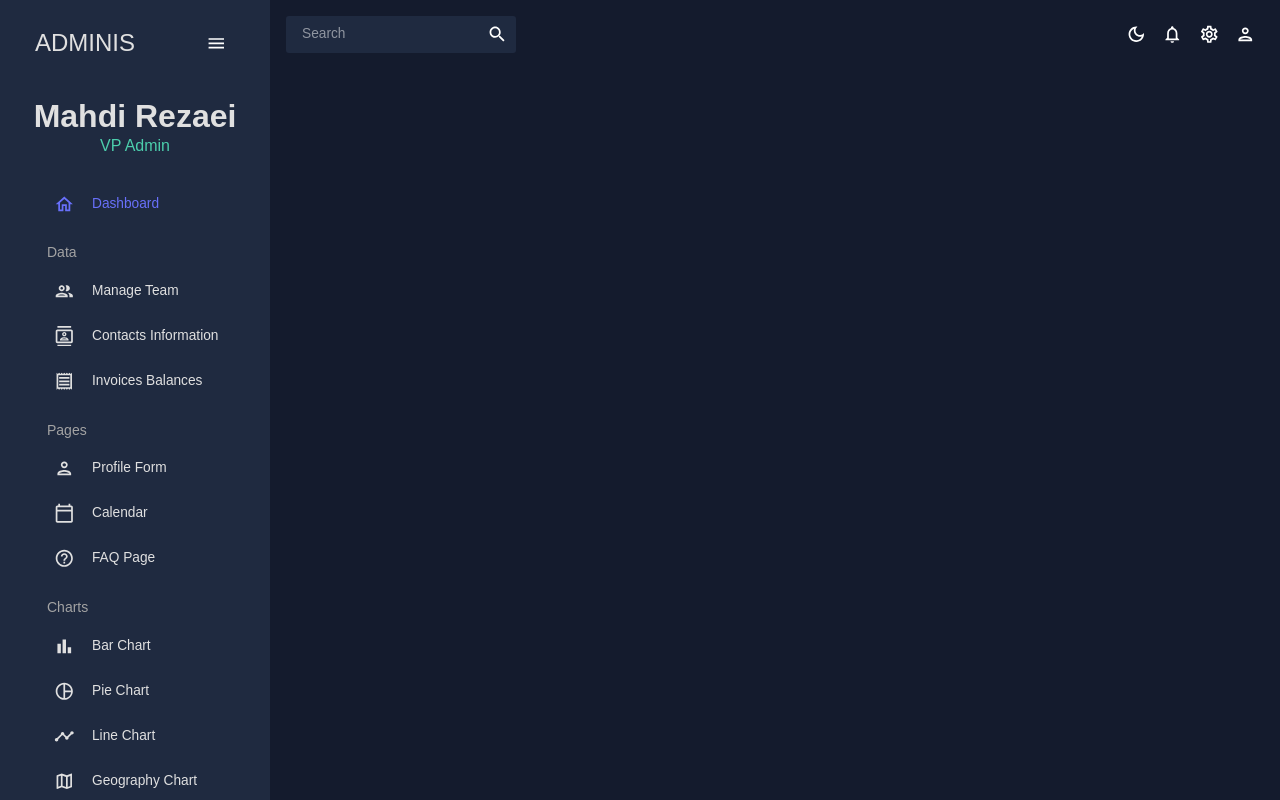
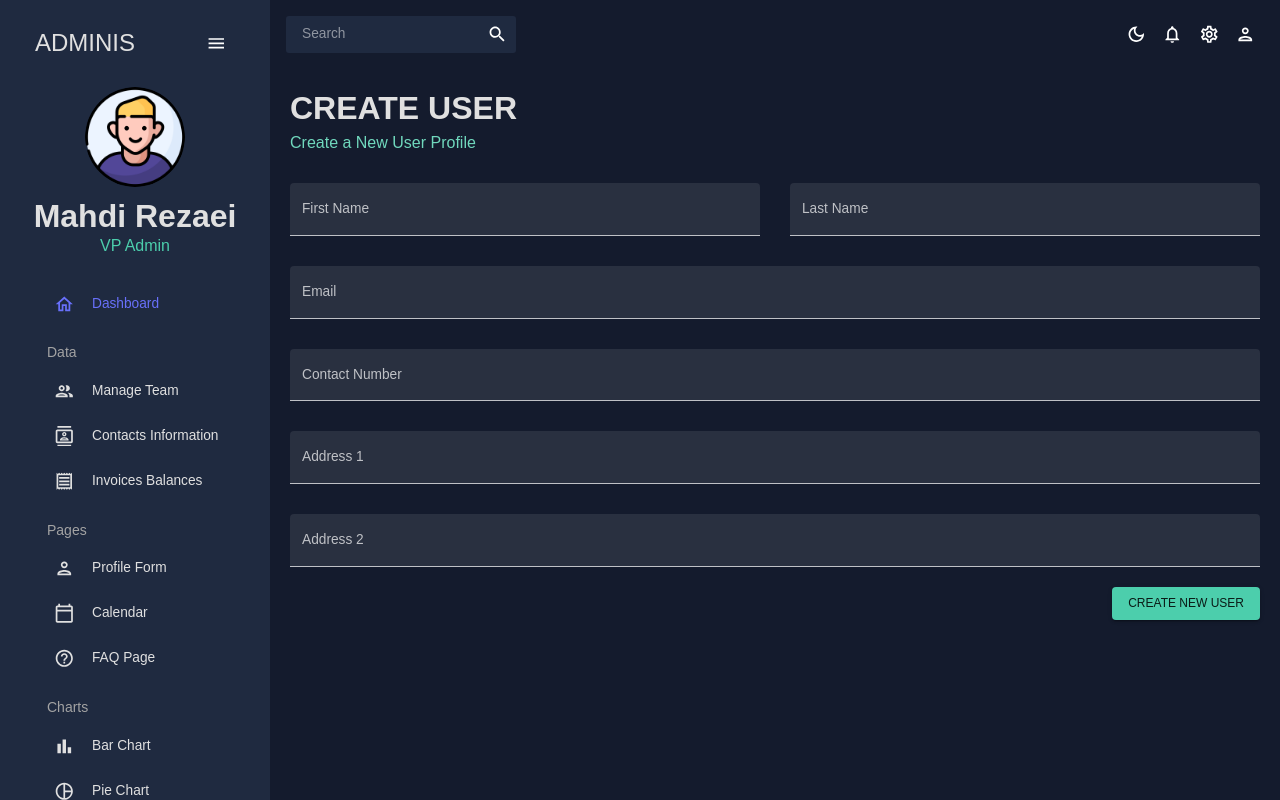
Before and after one commit to mahdirez/admin-dashboard, a React (Create React App) app: page /form in a window 1280 px wide. Built offline with nearby package versions, Linux system fonts and the light colour scheme.

Commit message:
improved sidebar

```diff
--- a/src/App.js
+++ b/src/App.js
@@ -8,6 +8,7 @@
 import { useState } from "react";
 import Contacts from "./scenes/contacts";
 import Invoices from "./scenes/invoices";
+import Form from "./scenes/form";
 function App() {
   const [theme, colorMode] = useMode();
   const [isSidebar, setIsSidebar] = useState(true);
@@ -24,6 +25,7 @@
               <Route path="/team" element={<Team />} />
               <Route path="/contacts" element={<Contacts />} />
               <Route path="/invoices" element={<Invoices />} />
+              <Route path="/form" element={<Form />} />
             </Routes>
           </main>
         </div>
--- /dev/null
+++ b/src/scenes/form/index.jsx
@@ -0,0 +1,154 @@
+import { Box, Button, TextField } from "@mui/material";
+import { Formik } from "formik";
+import * as yup from "yup";
+import useMediaQuery from "@mui/material/useMediaQuery";
+import Header from "../../components/Header";
+
+const Form = () => {
+  const isNonMobile = useMediaQuery("(min-width:600px)");
+
+  const handleFormSubmit = values => {
+    console.log(values);
+  };
+
+  return (
+    <Box m="20px">
+      <Header title="CREATE USER" subtitle="Create a New User Profile" />
+
+      <Formik
+        onSubmit={handleFormSubmit}
+        initialValues={initialValues}
+        validationSchema={checkoutSchema}
+      >
+        {({
+          values,
+          errors,
+          touched,
+          handleBlur,
+          handleChange,
+          handleSubmit,
+        }) => (
+          <form onSubmit={handleSubmit}>
+            <Box
+              display="grid"
+              gap="30px"
+              gridTemplateColumns="repeat(4, minmax(0, 1fr))"
+              sx={{
+                "& > div": { gridColumn: isNonMobile ? undefined : "span 4" },
+              }}
+            >
+              <TextField
+                fullWidth
+                variant="filled"
+                type="text"
+                label="First Name"
+                onBlur={handleBlur}
+                onChange={handleChange}
+                value={values.firstName}
+                name="firstName"
+                error={!!touched.firstName && !!errors.firstName}
+                helperText={touched.firstName && errors.firstName}
+                sx={{ gridColumn: "span 2" }}
+              />
+              <TextField
+                fullWidth
+                variant="filled"
+                type="text"
+                label="Last Name"
+                onBlur={handleBlur}
+                onChange={handleChange}
+                value={values.lastName}
+                name="lastName"
+                error={!!touched.lastName && !!errors.lastName}
+                helperText={touched.lastName && errors.lastName}
+                sx={{ gridColumn: "span 2" }}
+              />
+              <TextField
+                fullWidth
+                variant="filled"
+                type="text"
+                label="Email"
+                onBlur={handleBlur}
+                onChange={handleChange}
+                value={values.email}
+                name="email"
+                error={!!touched.email && !!errors.email}
+                helperText={touched.email && errors.email}
+                sx={{ gridColumn: "span 4" }}
+              />
+              <TextField
+                fullWidth
+                variant="filled"
+                type="text"
+                label="Contact Number"
+                onBlur={handleBlur}
+                onChange={handleChange}
+                value={values.contact}
+                name="contact"
+                error={!!touched.contact && !!errors.contact}
+                helperText={touched.contact && errors.contact}
+                sx={{ gridColumn: "span 4" }}
+              />
+              <TextField
+                fullWidth
+                variant="filled"
+                type="text"
+                label="Address 1"
+                onBlur={handleBlur}
+                onChange={handleChange}
+                value={values.address1}
+                name="address1"
+                error={!!touched.address1 && !!errors.address1}
+                helperText={touched.address1 && errors.address1}
+                sx={{ gridColumn: "span 4" }}
+              />
+              <TextField
+                fullWidth
+                variant="filled"
+                type="text"
+                label="Address 2"
+                onBlur={handleBlur}
+                onChange={handleChange}
+                value={values.address2}
+                name="address2"
+                error={!!touched.address2 && !!errors.address2}
+                helperText={touched.address2 && errors.address2}
+                sx={{ gridColumn: "span 4" }}
+              />
+            </Box>
+            <Box display="flex" justifyContent="end" mt="20px">
+              <Button type="submit" color="secondary" variant="contained">
+                Create New User
+              </Button>
+            </Box>
+          </form>
+        )}
+      </Formik>
+    </Box>
+  );
+};
+
+const phoneRegExp =
+  /^((\+[1-9]{1,4}[ -]?)|(\([0-9]{2,3}\)[ -]?)|([0-9]{2,4})[ -]?)*?[0-9]{3,4}[ -]?[0-9]{3,4}$/;
+
+const checkoutSchema = yup.object().shape({
+  firstName: yup.string().required("required"),
+  lastName: yup.string().required("required"),
+  email: yup.string().email("invalid email").required("required"),
+  contact: yup
+    .string()
+    .matches(phoneRegExp, "Phone number is not valid")
+    .required("required"),
+  address1: yup.string().required("required"),
+  address2: yup.string().required("required"),
+});
+const initialValues = {
+  firstName: "",
+  lastName: "",
+  email: "",
+  contact: "",
+  address1: "",
+  address2: "",
+};
+
+export default Form;
--- a/src/scenes/global/Sidebar.jsx
+++ b/src/scenes/global/Sidebar.jsx
@@ -92,13 +92,13 @@
           {!isCollapsed && (
             <Box mb="25px">
               <Box display="flex" justifyContent="center" alignItems="center">
-                {/* <img
+                <img
                   alt="profile-user"
                   width="100px"
                   height="100px"
-                  // src={``}
+                  src={`../../asset/icon.png`}
                   style={{ cursor: "pointer", borderRadius: "50%" }}
-                /> */}
+                />
               </Box>
               <Box textAlign="center">
                 <Typography
```
Also changed, not shown: public/asset/icon.png (added).
